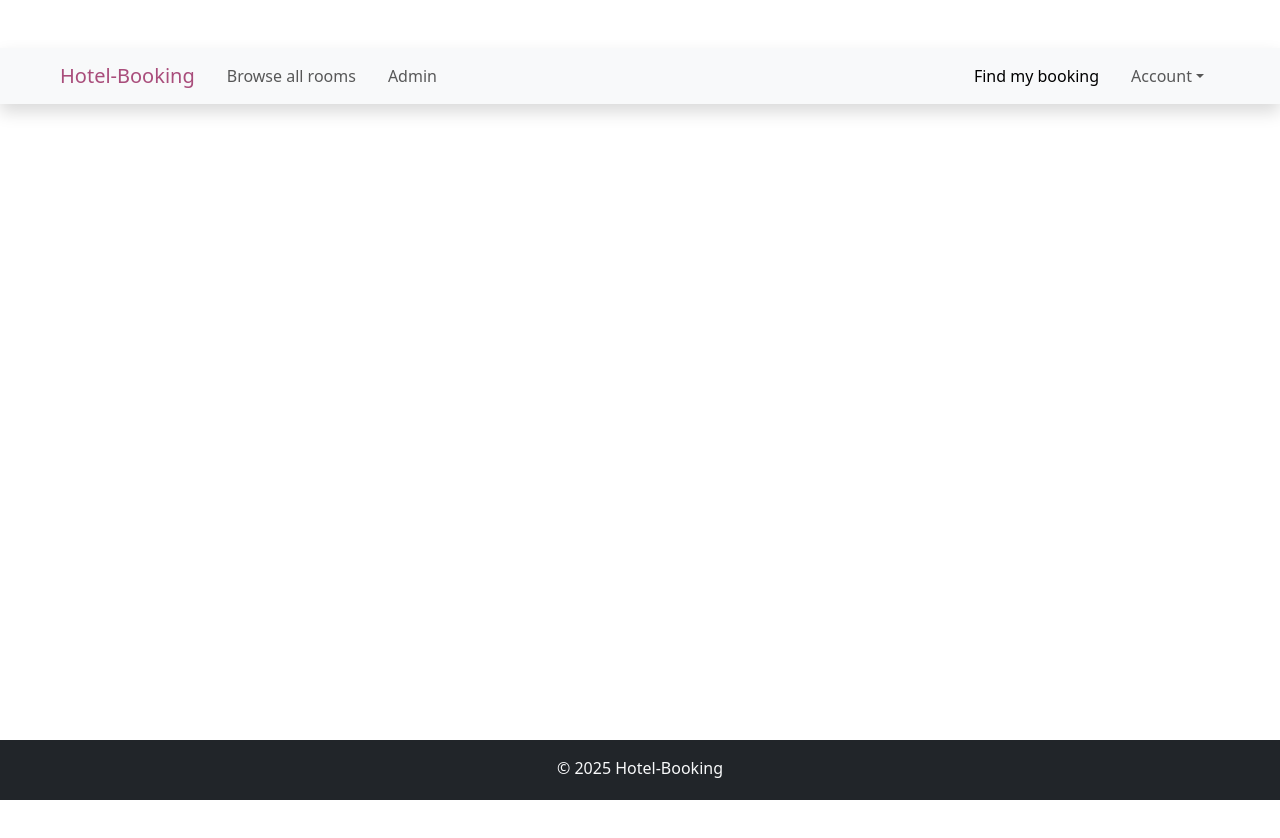
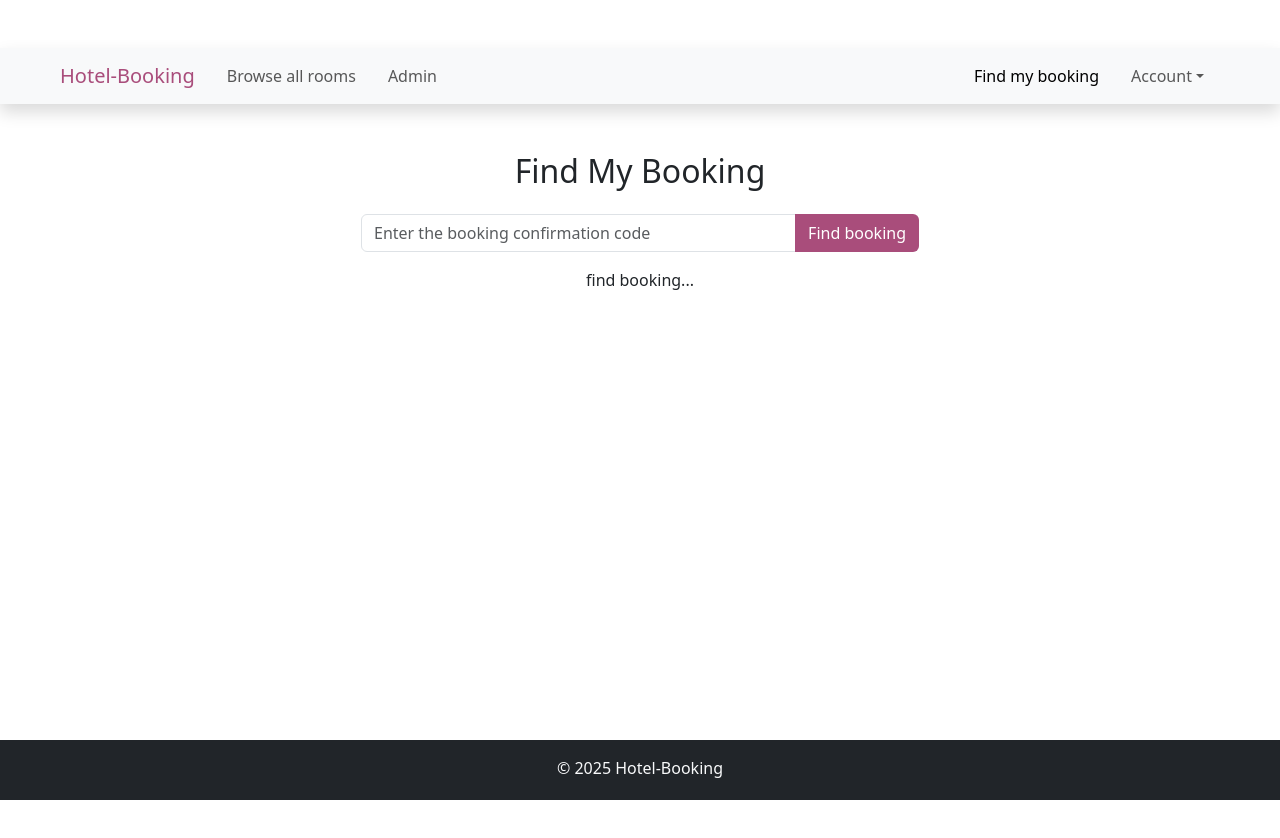
Before and after one commit to HunEee/hotel-booking-frontend, a React (Vite) app: page /find-booking in a window 1280 px wide. Shown: the top 838 px of the page. Built offline with nearby package versions, Linux system fonts and the light colour scheme.

Commit message:
예약코드 검색기능

```diff
--- a/src/App.jsx
+++ b/src/App.jsx
@@ -12,6 +12,7 @@
 import Checkout from "./components/booking/Checkout"
 import BookingSuccess from "./components/booking/BookingSuccess"
 import Bookings from "./components/booking/Bookings"
+import FindBooking from "./components/booking/FindBooking"
 
 function App() {
   return (
@@ -29,6 +30,7 @@
             <Route path="/admin" element={<Admin />} />
             <Route path="/booking-success" element ={<BookingSuccess />} />
             <Route path="/existing-bookings" element ={<Bookings />} />
+            <Route path="/find-booking" element ={<FindBooking />} />
           </Routes>
       </Router>
       <Footer />
--- /dev/null
+++ b/src/components/booking/FindBooking.jsx
@@ -0,0 +1,148 @@
+import moment from "moment"
+import { useState } from "react"
+import { cancelBooking, getBookingByConfirmationCode } from "../utils/ApiFunctions"
+
+const FindBooking = () => {
+
+	const [confirmationCode, setConfirmationCode] = useState("")
+	const [error, setError] = useState(null)
+	const [successMessage, setSuccessMessage] = useState("")
+	const [isLoading, setIsLoading] = useState(false)
+
+	const [bookingInfo, setBookingInfo] = useState({
+		id: "",
+		bookingConfirmationCode: "",
+		room: { id: "", roomType: "" },
+		roomNumber: "",
+		checkInDate: "",
+		checkOutDate: "",
+		guestName: "",
+		guestEmail: "",
+		numOfAdults: "",
+		numOfChildren: "",
+		totalNumOfGuests: ""
+	})
+
+	const emptyBookingInfo = {
+		id: "",
+		bookingConfirmationCode: "",
+		room: { id: "", roomType: "" },
+		roomNumber: "",
+		checkInDate: "",
+		checkOutDate: "",
+		guestName: "",
+		guestEmail: "",
+		numOfAdults: "",
+		numOfChildren: "",
+		totalNumOfGuests: ""
+	}
+
+	const [isDeleted, setIsDeleted] = useState(false)
+
+	const handleInputChange = (event) => {
+		setConfirmationCode(event.target.value)
+	}
+
+	const handleFormSubmit = async (event) => {
+		event.preventDefault()
+		setIsLoading(true)
+
+		try {
+			const data = await getBookingByConfirmationCode(confirmationCode)
+			setBookingInfo(data)
+			setError(null)
+		} catch (error) {
+			setBookingInfo(emptyBookingInfo)
+			if (error.response && error.response.status === 404) {
+				setError(error.response.data.message)
+			} else {
+				setError(error.message)
+			}
+		}
+
+		setTimeout(() => setIsLoading(false), 2000)
+	}
+
+	const handleBookingCancellation = async (bookingId) => {
+		try {
+			await cancelBooking(bookingInfo.id)
+			setIsDeleted(true)
+			setSuccessMessage("Booking has been cancelled successfully!")
+			setBookingInfo(emptyBookingInfo)
+			setConfirmationCode("")
+			setError(null)
+		} catch (error) {
+			setError(error.message)
+		}
+		setTimeout(() => {
+			setSuccessMessage("")
+			setIsDeleted(false)
+		}, 2000)
+	}
+
+    return (
+      <>
+			<div className="container mt-5 d-flex flex-column justify-content-center align-items-center">
+				<h2 className="text-center mb-4">Find My Booking</h2>
+				<form onSubmit={handleFormSubmit} className="col-md-6">
+					<div className="input-group mb-3">
+						<input
+							className="form-control"
+							type="text"
+							id="confirmationCode"
+							name="confirmationCode"
+							value={confirmationCode}
+							onChange={handleInputChange}
+							placeholder="Enter the booking confirmation code"
+						/>
+
+						<button type="submit" className="btn btn-hotel input-group-text">
+							Find booking
+						</button>
+					</div>
+				</form>
+
+				{isLoading ? (
+					<div>Finding your booking...</div>
+				) : error ? (
+					<div className="text-danger">Error: {error}</div>
+				) : bookingInfo.bookingConfirmationCode ? (
+					<div className="col-md-6 mt-4 mb-5">
+						<h3>Booking Information</h3>
+						<p className="text-success">Confirmation Code: {bookingInfo.bookingConfirmationCode}</p>
+						<p>Room Number: {bookingInfo.room.id}</p>
+						<p>Room Type: {bookingInfo.room.roomType}</p>
+						<p>
+							Check-in 날짜:{" "}
+							{moment(bookingInfo.checkInDate).subtract(1, "month").format("MMM Do, YYYY")}
+						</p>
+						<p>
+							Check-out 날짜:{" "}
+							{moment(bookingInfo.checkInDate).subtract(1, "month").format("MMM Do, YYYY")}
+						</p>
+						<p>이름: {bookingInfo.guestName}</p>
+						<p>이메일: {bookingInfo.guestEmail}</p>
+						<p>성인: {bookingInfo.numOfAdults}</p>
+						<p>아이: {bookingInfo.numOfChildren}</p>
+						<p>총 인원: {bookingInfo.totalNumOfGuests}</p>
+
+						{!isDeleted && (
+							<button
+								onClick={() => handleBookingCancellation(bookingInfo.id)}
+								className="btn btn-danger">
+								Cancel Booking
+							</button>
+						)}
+					</div>
+				) : (
+					<div>find booking...</div>
+				)}
+
+				{isDeleted && <div className="alert alert-success mt-3 fade show">{successMessage}</div>}
+			</div>
+		</>
+    )
+
+}
+
+export default FindBooking
```
